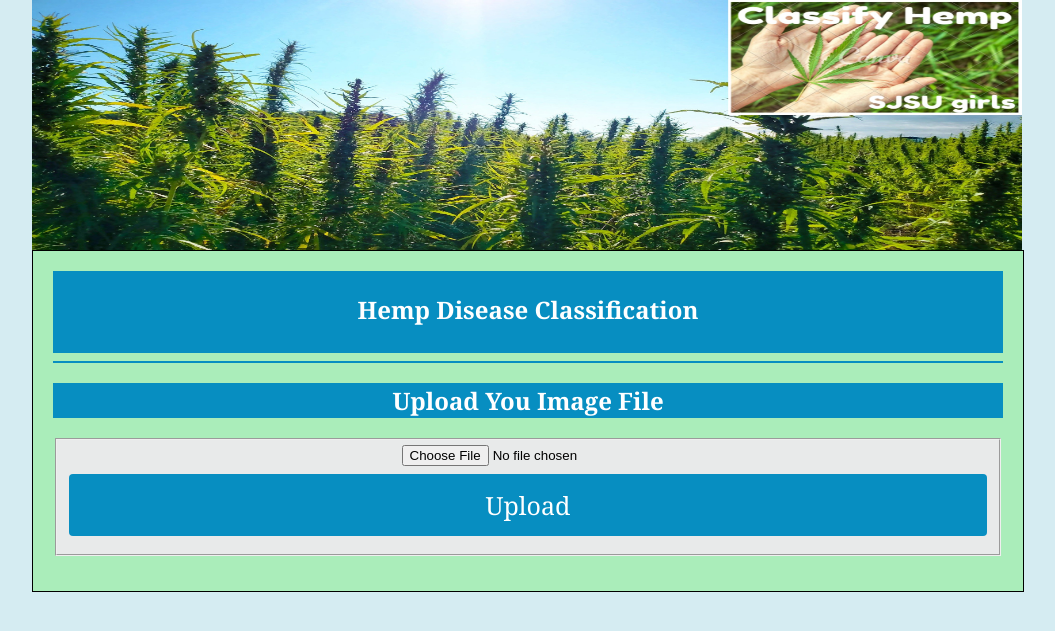
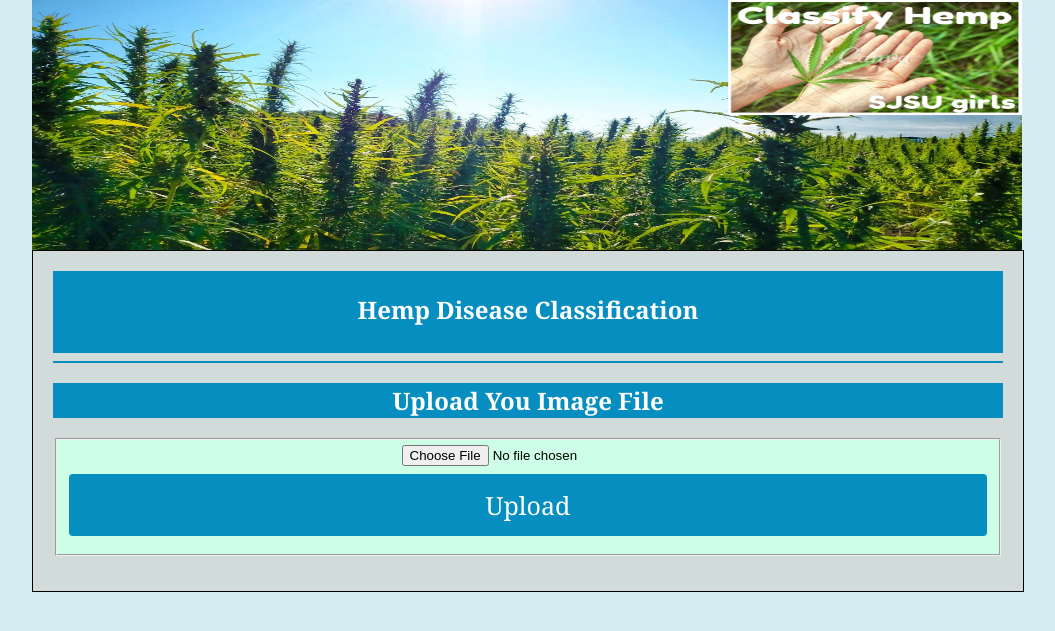
Before and after one commit to jyotsna-priya/hemp-project-ml, a Flask app: page /hemp in a window 1280 px wide. Shown: the top 631 px of the page, without its empty margins (80-1135 px from the left). Run offline with Flask 2, Linux system fonts and the light colour scheme.

Commit message:
Update hemp.html

```diff
--- a/templates/hemp.html
+++ b/templates/hemp.html
@@ -26,7 +26,7 @@
             margin-top: 0;
 	margin-left:7em;
             border:1px solid black;
-            background-color: #AAEDBA;
+            background-color: #D0DBDA;
 
             /*background-color: #D0DBDA;*/
         }
@@ -93,7 +93,7 @@
             <hr>
             <h2>Upload You Image File</h2>
             <form method = 'post' action='/hemp' enctype='multipart/form-data'>
-                <fieldset style="background-color: #E8EAEA">
+                <fieldset style="background-color: #ccffe6;">
 
 
                    <div class="file"> <input type="file"  name="file" required/></div>
```
